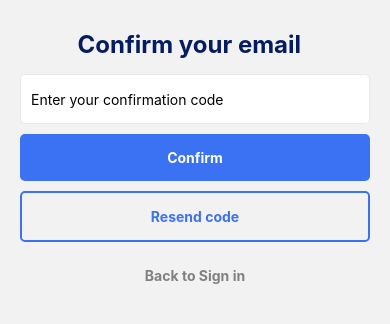
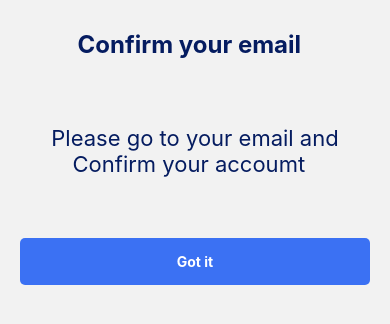
Before and after one commit to NatiHazi/dementiaApp, a React Native app: screen /ConfirmEmail in a window 390 px wide. Shown: the top 324 px of the page. Built offline with nearby package versions, Linux system fonts and the light colour scheme.

Commit message:
fix confirm pass screen
fix confirm pass screen

```diff
--- a/src/screens/ConfirmEmailScreen/ConfirmEmailScreen.js
+++ b/src/screens/ConfirmEmailScreen/ConfirmEmailScreen.js
@@ -5,51 +5,20 @@ import CustomButton from '../../components/CustomButton';
 import { useNavigation } from '@react-navigation/native'
 //לשנות ככה שיהיה כתוב למשתמש שהוא צריך ללכת למייל ולהפעיל את המשתמש בקישור שנשלח. ואז אחרי שהוא ילחץ 'הבנתי' אז יעבור למסך התחברות
 const ConfirmEmailScreen = () => {
-    const [code, setCode] = useState('');
 
     const navigation = useNavigation();
 
     const onConfirmPressed = () =>{
         navigation.navigate("signIn");
     };
-
-    const onSignInPressed = () => {
-        navigation.navigate("signIn");
-    };
-
-    const onSResendPressed = () => {
-        console.log("onSResendPressed");
-    };
-    const onPrivacyPressed = () => {
-        console.log("onPrivacyPressed");
-    };
-
     return (
         <ScrollView>
         <View style={styles.root}>
             <Text style={styles.title} >Confirm your email  </Text>
-
-             <CustomInput
-              placeholder="Enter your confirmation code"
-              value={code}
-              setValue={setCode}
-              />
-
-
-            <CustomButton text="Confirm" onPress={onConfirmPressed}/>
-
-            <CustomButton
-            text="Resend code"
-            onPress={onSResendPressed}
-            type = "SECONDARY"
-            />
-            <CustomButton
-            text="Back to Sign in"
-            onPress={onSignInPressed}
-            type = "TERTIARY"
-            />
-
-
+            <Text style={styles.text} >  </Text>
+            <Text style={styles.text} >Please go to your email and Confirm your accoumt  </Text>
+            <Text style={styles.text} >  </Text>
+            <CustomButton text="Got it" onPress={onConfirmPressed}/>
         </View>
         </ScrollView>
     );
@@ -58,6 +27,7 @@ const ConfirmEmailScreen = () => {
 const styles = StyleSheet.create({
     root:{
         alignItems:'center',
+
         padding: 20,
     },
     title:{
@@ -67,11 +37,12 @@ const styles = StyleSheet.create({
         margin: 10,
     },
     text:{
-        color:'gray',
-        marginVertical:10,
-    },
-    link:{
-        color:'#FDB075',
+        flex: 1,
+        fontStyle:'normal',
+        fontSize: 22,
+        textAlign:'center',
+        color:'#051C60',
+        margin: 10,
     },
 })
 
```
